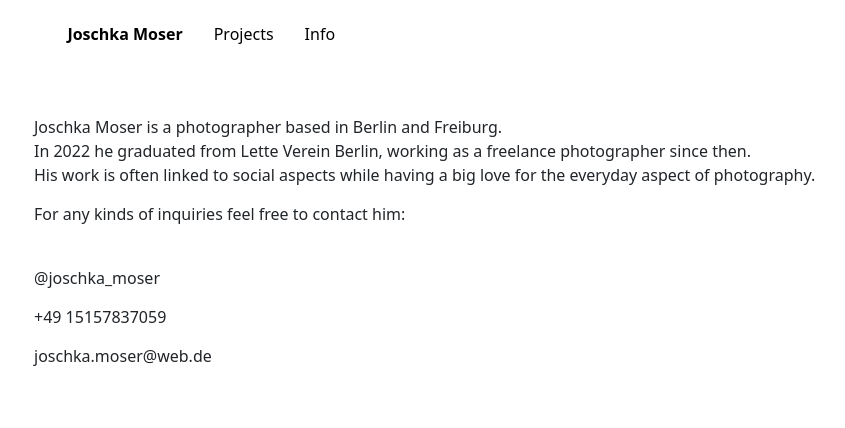
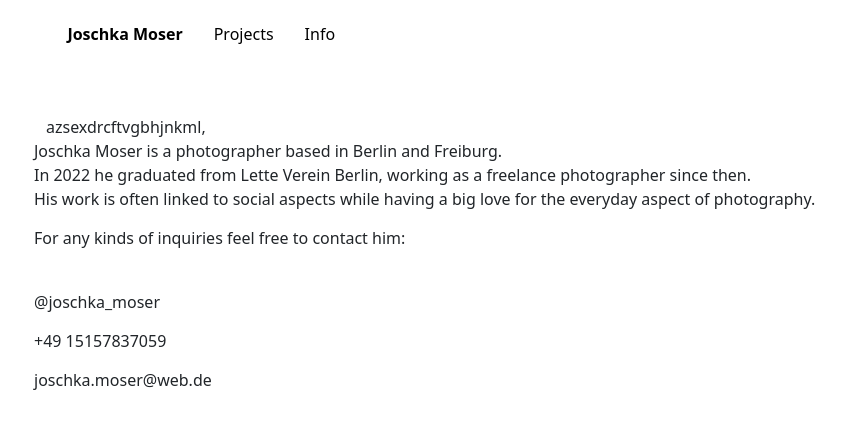
Before and after one commit to sofiaDenisePraderio/joschka_moser, a React (Create React App) app: page /joschka_moser/info in a window 1280 px wide. Shown: the top 428 px of the page, without its empty margins (48-893 px from the left). Built offline with nearby package versions, Linux system fonts and the light colour scheme.

Commit message:
la concha de mi hermana

```diff
--- a/src/components/Info.jsx
+++ b/src/components/Info.jsx
@@ -4,6 +4,7 @@ import { Container, Row } from 'react-bootstrap';
 export const Info = () => {
   return (
     <Container style={{ paddingTop: "40px" }}>
+      azsexdrcftvgbhjnkml,
       <Row>Joschka Moser is a photographer based in Berlin and Freiburg.</Row>
       <Row>In 2022 he graduated from Lette Verein Berlin, working as a freelance photographer since then.</Row>
       <Row style={{ marginBottom: "15px" }}>His work is often linked to social aspects while having a big love for the everyday aspect of photography.</Row>
```
